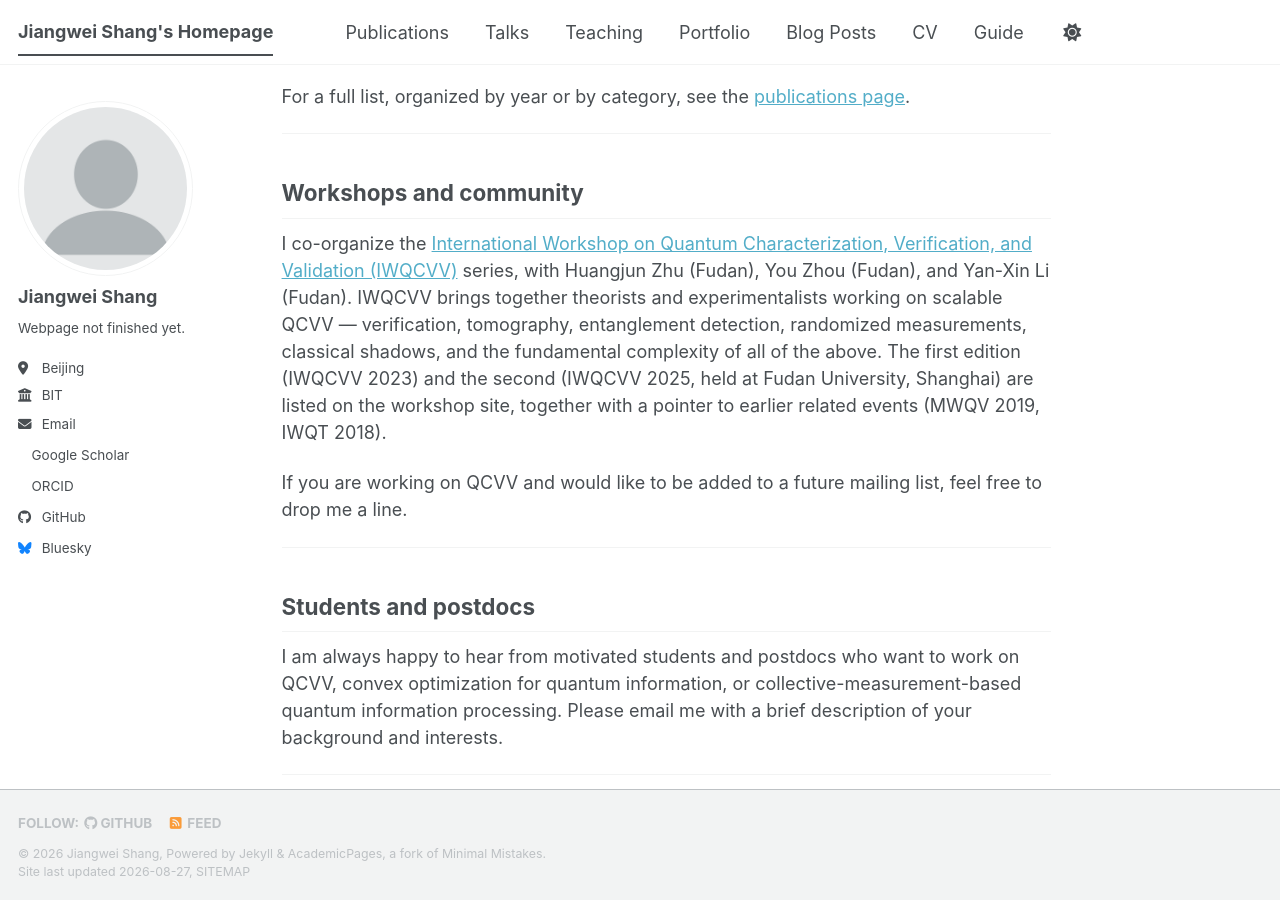
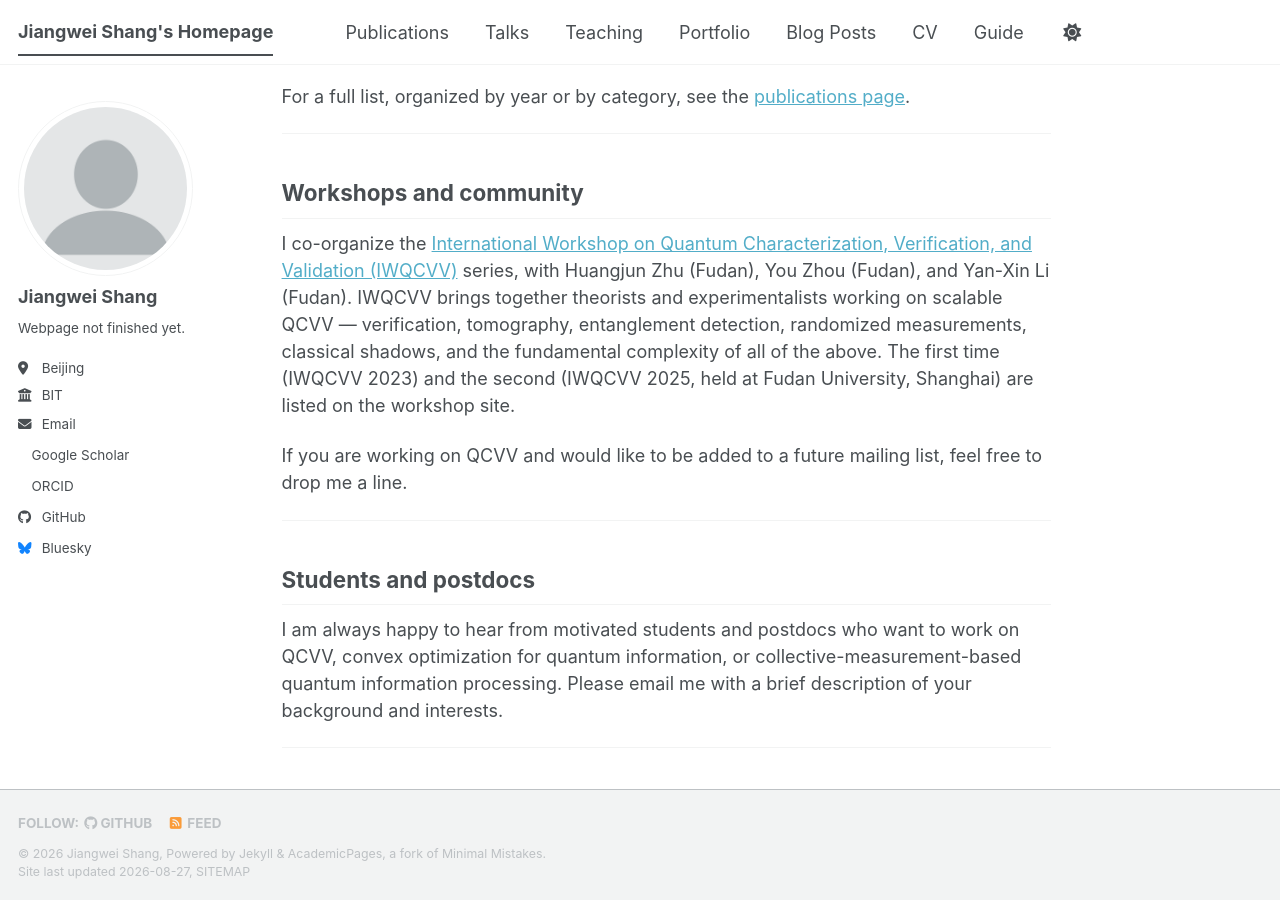
Before and after one commit to qCvxOpt/qCvxOpt.github.io, a Jekyll site: the page built from _pages/about.md, in a window 1280 px wide and 900 px high, scrolled down 2359 px. Built offline with Jekyll 4.4.1, drawn with Linux system fonts in a browser that asks for light colours; a style sheet for code colours, icons or effects is not loaded.

Commit message:
Update about.md

```diff
--- a/_pages/about.md
+++ b/_pages/about.md
@@ -57,7 +57,7 @@ For a full list, organized by year or by category, see the [publications page](/
 
 ## Workshops and community
 
-I co-organize the [International Workshop on Quantum Characterization, Verification, and Validation (IWQCVV)](https://iwqcvv.org/) series, with Huangjun Zhu (Fudan), You Zhou (Fudan), and Yan-Xin Li (Fudan). IWQCVV brings together theorists and experimentalists working on scalable QCVV — verification, tomography, entanglement detection, randomized measurements, classical shadows, and the fundamental complexity of all of the above. The first edition (IWQCVV 2023) and the second (IWQCVV 2025, held at Fudan University, Shanghai) are listed on the workshop site, together with a pointer to earlier related events (MWQV 2019, IWQT 2018).
+I co-organize the [International Workshop on Quantum Characterization, Verification, and Validation (IWQCVV)](https://iwqcvv.org/) series, with Huangjun Zhu (Fudan), You Zhou (Fudan), and Yan-Xin Li (Fudan). IWQCVV brings together theorists and experimentalists working on scalable QCVV — verification, tomography, entanglement detection, randomized measurements, classical shadows, and the fundamental complexity of all of the above. The first time (IWQCVV 2023) and the second (IWQCVV 2025, held at Fudan University, Shanghai) are listed on the workshop site.
 
 If you are working on QCVV and would like to be added to a future mailing list, feel free to drop me a line.
 
```
